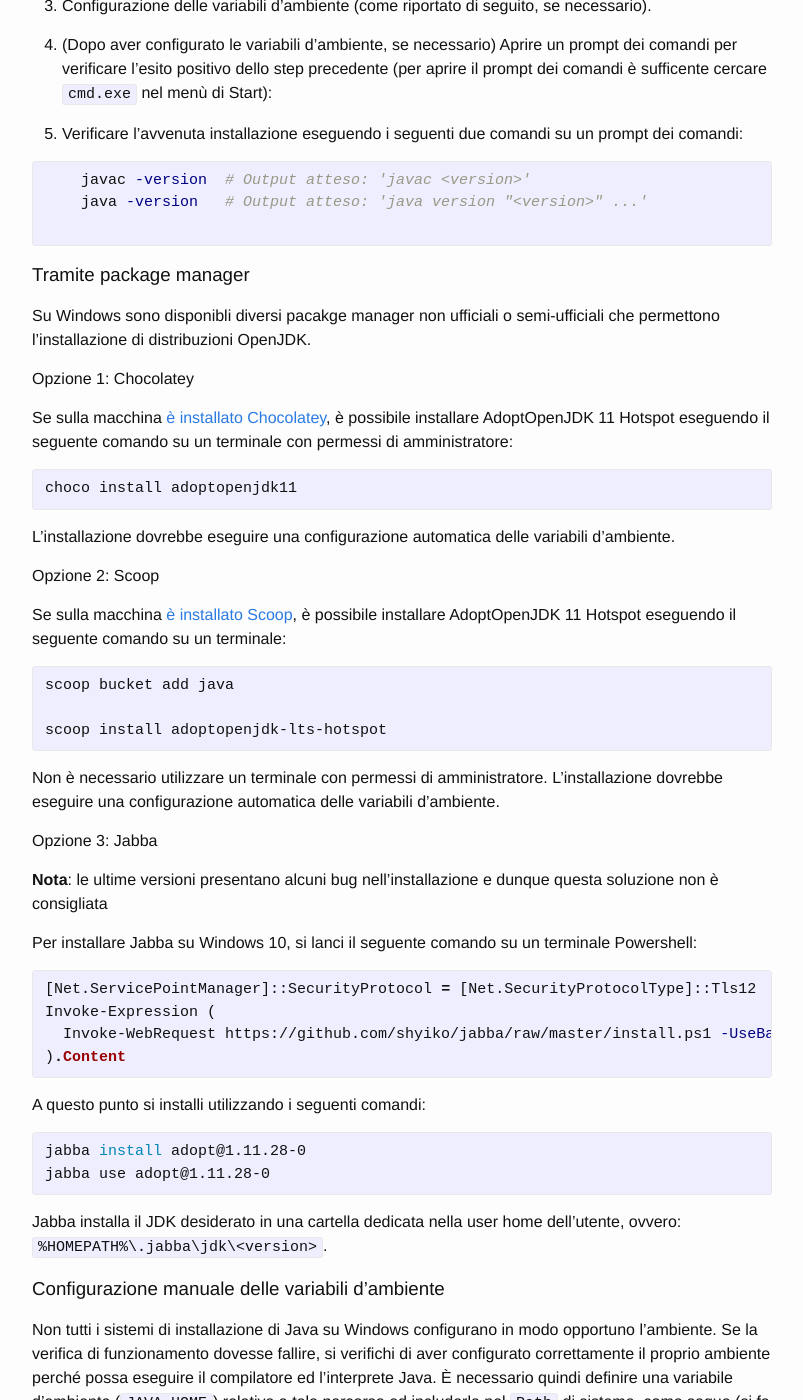
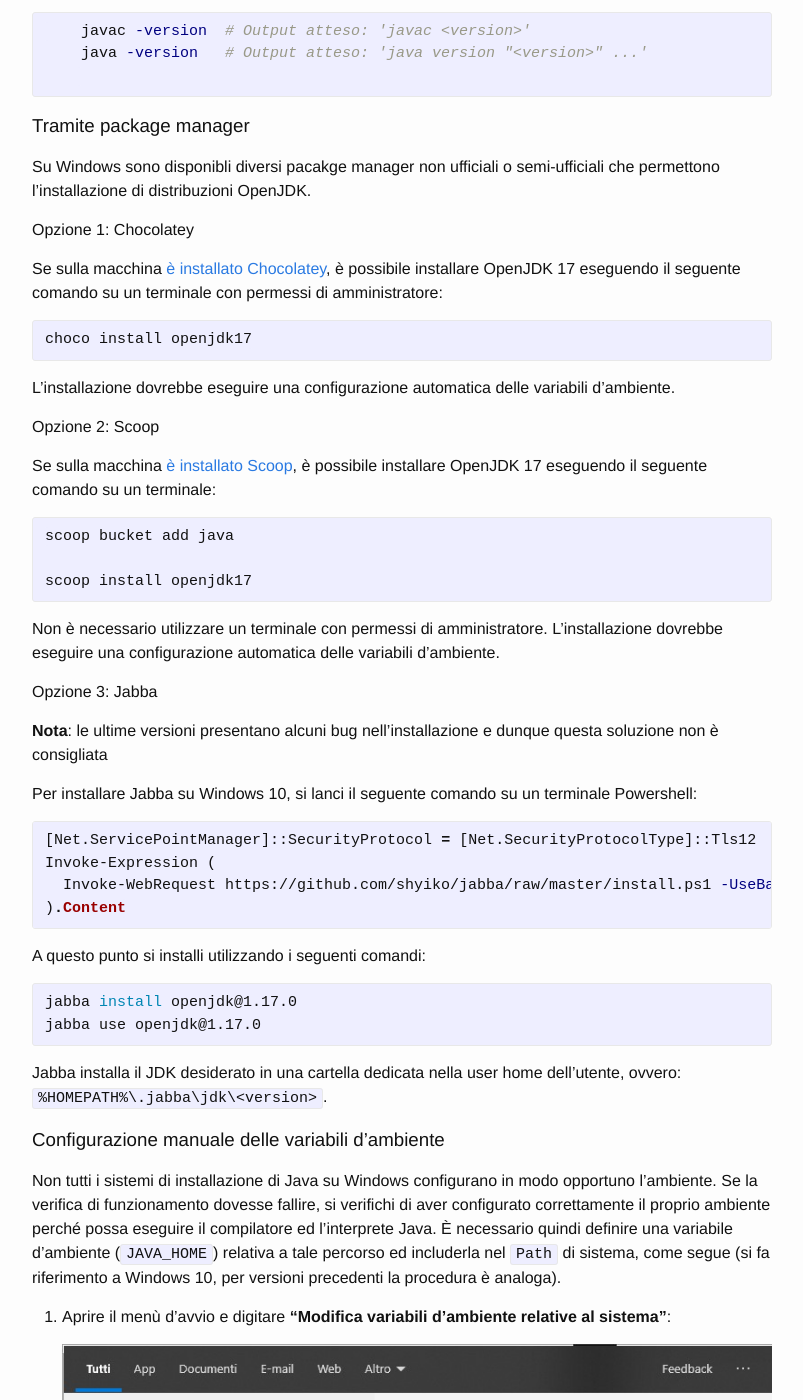
Before and after one commit to unibo-oop/software-installation, a Jekyll site: the page built from index.md, in a window 1280 px wide and 1400 px high, scrolled down 3568 px. Shown: the whole window, without its empty margins (238-1041 px from the left). Built offline with Jekyll 4.4.1, drawn with Linux system fonts in a browser that asks for light colours; some of the changed text lies outside the part shown.

Commit message:
Update Windows instructions for OpenJDK 17

```diff
--- a/index.md
+++ b/index.md
@@ -113,8 +113,8 @@ Si seguano le istruzioni per Linux / Jabba.
 
 I passi in comune a tutte le versioni di Windows sono i seguenti (di seguito si fa riferimento a Windows 10, analogamente per le versioni precedenti con eventuali variazioni in termini di interfaccia utente):
 
-1. Scaricare il JDK dalla [pagina di download ufficiale di Adoptium][Adoptium download page].
-   Scegliere la versione OpenJDK 11 (LTS) e cliccare sul pulsante "Latest release".
+1. Scaricare il JDK dalla [pagina di download ufficiale di Adoptium](https://adoptium.net/temurin/releases).
+   Scegliere la versione 17, filtrando anche per sistema operativo (Windows) e per architettura (x64). Cliccare il download <i class="fa fa-download"></i>`.msi`.
 
    ![Missing image](img/win10/adopt1.png)
 
@@ -142,22 +142,22 @@ Su Windows sono disponibli diversi pacakge manager non ufficiali o semi-ufficial
 
 #### Opzione 1: Chocolatey
 
-Se sulla macchina [è installato Chocolatey](https://chocolatey.org/docs/installation), è possibile installare AdoptOpenJDK 11 Hotspot eseguendo il seguente comando su un terminale con permessi di amministratore:
+Se sulla macchina [è installato Chocolatey](https://chocolatey.org/docs/installation), è possibile installare OpenJDK 17 eseguendo il seguente comando su un terminale con permessi di amministratore:
 
 {% highlight powershell %}
-choco install adoptopenjdk11
+choco install openjdk17
 {% endhighlight %}
 
 L'installazione dovrebbe eseguire una configurazione automatica delle variabili d'ambiente.
 
 #### Opzione 2: Scoop
 
-Se sulla macchina [è installato Scoop](https://scoop.sh), è possibile installare AdoptOpenJDK 11 Hotspot eseguendo il seguente comando su un terminale:
+Se sulla macchina [è installato Scoop](https://scoop.sh), è possibile installare OpenJDK 17 eseguendo il seguente comando su un terminale:
 
 {% highlight powershell %}
 scoop bucket add java
 
-scoop install adoptopenjdk-lts-hotspot
+scoop install openjdk17
 {% endhighlight %}
 
 Non è necessario utilizzare un terminale con permessi di amministratore.
@@ -179,8 +179,8 @@ Invoke-Expression (
 A questo punto si installi utilizzando i seguenti comandi:
 
 {% highlight bash %}
-jabba install adopt@1.11.28-0
-jabba use adopt@1.11.28-0
+jabba install openjdk@1.17.0
+jabba use openjdk@1.17.0
 {% endhighlight %}
 
 Jabba installa il JDK desiderato in una cartella dedicata nella user home dell'utente, ovvero: `%HOMEPATH%\.jabba\jdk\<version>`.
```
Also changed, not shown: img/win10/adopt1.png, img/win10/adopt2.png.
